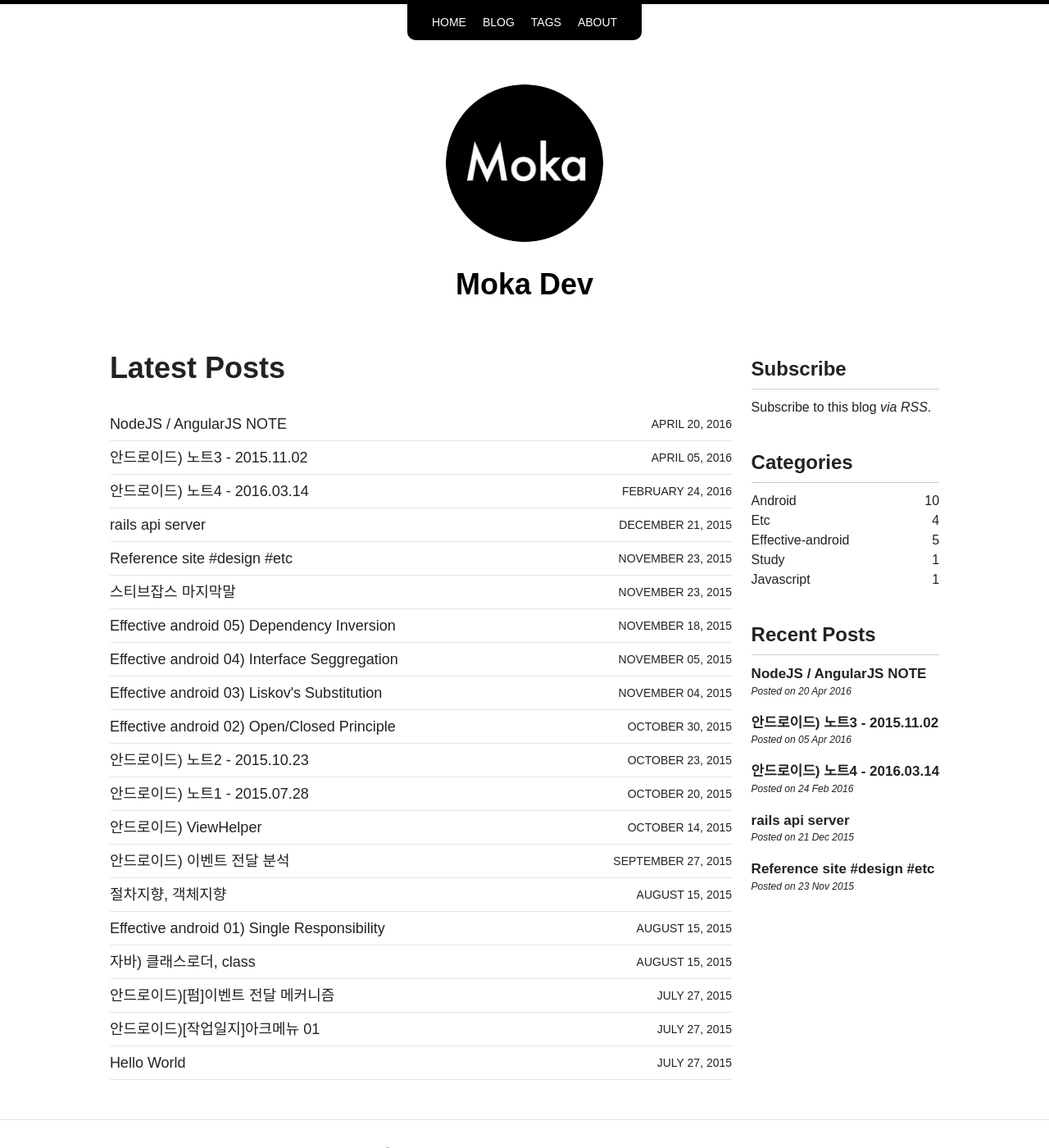
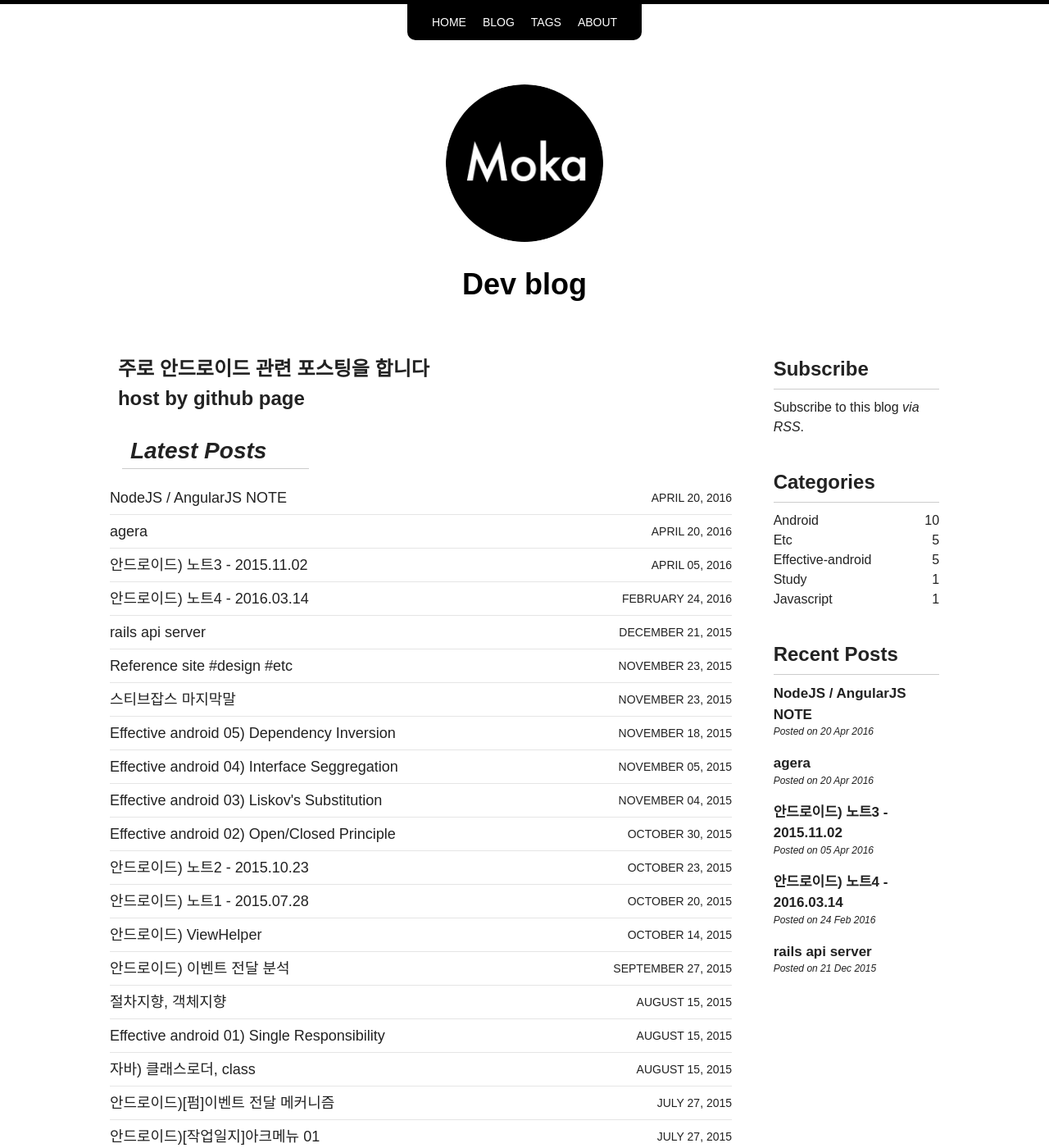
Before and after one commit to steadymoka/moka-a.github.io, a Jekyll site: the page built from index.html, in a window 1280 px wide and 1400 px high. Shown: the whole window at 82% size. Built offline with Jekyll 4.4.1, drawn with Linux system fonts in a browser that asks for light colours; nearby versions of some CDN libraries; library files that are not in the unit come from our copies.

```diff
--- a/_config.yml
+++ b/_config.yml
@@ -1,5 +1,5 @@
 # Site wide configuration
-title: "Moka Dev"
+title: "Dev blog"
 locale: en_US
 description: ""
 logo: site-logo.png
--- a/_includes/sidebar.html
+++ b/_includes/sidebar.html
@@ -1,5 +1,7 @@
 
-<div id="sticker" class="col-lg-4" style="position: relative; float: right;">
+<div id="sticker" class="col-lg-4" style="
+position: relative;
+float: right;">
    <!--  <h4>Search</h4>
     <div class="hline"></div>
         <p>
--- a/index.html
+++ b/index.html
@@ -1,10 +1,29 @@
 ---
 layout: page
-title: Latest Posts
+title:
 excerpt: "A simple and clean responsive Jekyll theme for words and photos."
 search_omit: true
 ---
+<div style="
+width: 75%;
+font-weight: bold;
+font-size: 24px;
+padding-left: 10px;
+margin-bottom: 25px;">
 
+주로 안드로이드 관련 포스팅을 합니다<br>
+host by github page
+
+</div>
+
+<div style="
+width: 30%;
+font-weight: bold;
+font-size: 28px;
+margin-left: 15px;
+padding-left: 10px;
+margin-bottom: 15px;
+border-bottom: 1px solid #CCCCCC"><em>Latest Posts</em></div>
 <ul class="post-list">
 {% for post in site.posts limit:20 %}
   <li><article><a href="{{ post.url | prepend: site.baseurl }}">{{ post.title }} <span class="entry-date"><time datetime="{{ post.date | date_to_xmlschema }}">{{ post.date | date: "%B %d, %Y" }}</time></span><!-- {% if post.excerpt %} <span class="excerpt">{{ post.excerpt }}</span>{% endif %} --></a></article></li>
```
Also changed, not shown: _posts/blog/2016-04-19-agera.md (added, +33 -0 lines), assets/js/jquery.sticky.js.
